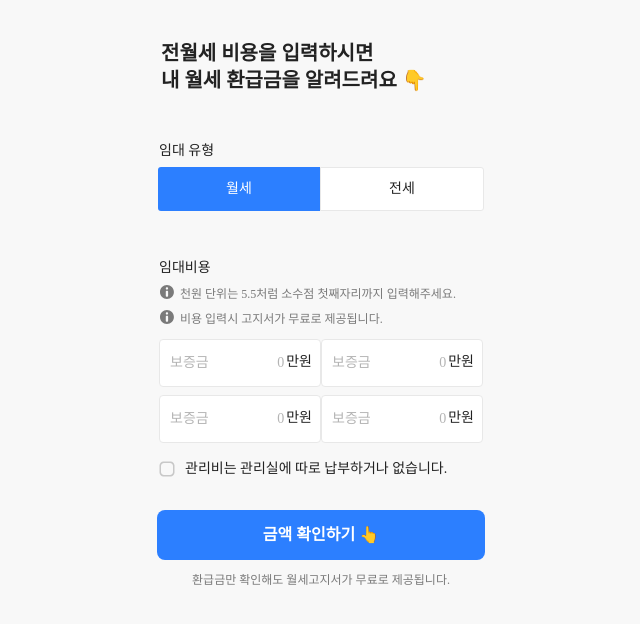
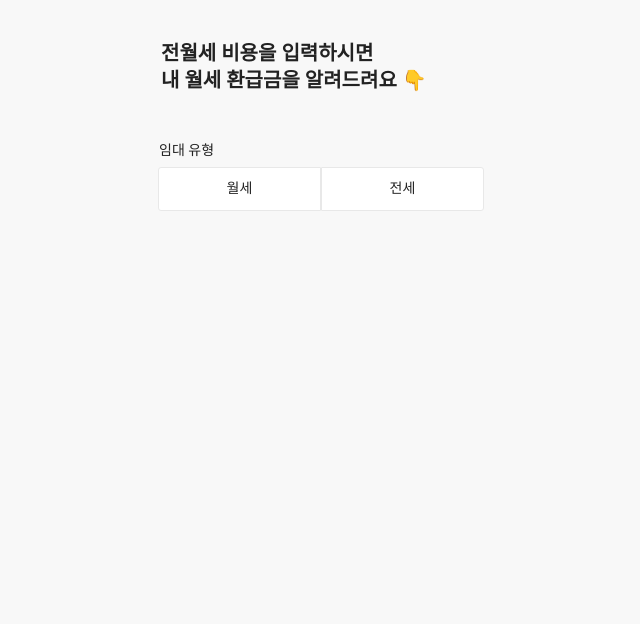
Before and after one commit to sdf5771/zaritalk-clone-fe, a React (Create React App) app: page / in a window 1280 px wide. Shown: the top 624 px of the page, without its empty margins (319-959 px from the left). Built offline with nearby package versions, Linux system fonts and the light colour scheme.

Commit message:
feat. ToggleBtn, TextInputBox add function

```diff
--- a/src/components/public/text-input-box/TextInputBoxContainer.tsx
+++ b/src/components/public/text-input-box/TextInputBoxContainer.tsx
@@ -2,9 +2,10 @@ import React from 'react';
 import TextInputBoxPresenter from "./TextInputBoxPresenter";
 import {TextInputBoxContainerPropsType} from './type/TextInputBoxType'
 
-function TextInputBoxContainer({componentRef, textBoxTitle, textBoxSubTitle, inputPlaceholder, inputValue}: TextInputBoxContainerPropsType){
+function TextInputBoxContainer({componentRef, textBoxTitle, textBoxSubTitle, inputPlaceholder, inputValue, isActiveBox}: TextInputBoxContainerPropsType){
     return(
         <TextInputBoxPresenter
+            isActiveBox={isActiveBox}
             componentRef={componentRef}
             textBoxTitle={textBoxTitle}
             textBoxSubTitle={textBoxSubTitle}
--- a/src/components/public/text-input-box/TextInputBoxPresenter.module.css
+++ b/src/components/public/text-input-box/TextInputBoxPresenter.module.css
@@ -7,6 +7,10 @@
     background-color: #ffffff;
     border: 1px solid #E8E8E8;
     border-radius: 4px;
+    transition: background-color 0.2s ease;
+}
+.text_input_box_main.readonly{
+    background-color: #F2F2F2;
 }
 .text_input_box_title{
     margin-left: 10px;
@@ -28,6 +32,7 @@
     font-weight: 500;
     font-size: 14px;
     color: #222222;
+    background-color: transparent;
 }
 .text_input_box_input::placeholder{
     font-family: 'Apple SD Gothic Neo';
@@ -41,4 +46,8 @@
     font-weight: 500;
     font-size: 14px;
     color: #222222;
+    transition: color 0.2s ease;
 }
+.text_input_box_subtitle.readonly{
+    color: #B4B4B4;
+}
--- a/src/components/public/text-input-box/TextInputBoxPresenter.tsx
+++ b/src/components/public/text-input-box/TextInputBoxPresenter.tsx
@@ -2,13 +2,13 @@ import React, {RefObject} from 'react';
 import {TextInputBoxPresenterPropsType} from './type/TextInputBoxType'
 import styles from './TextInputBoxPresenter.module.css';
 
-function TextInputBoxPresenter({componentRef, textBoxTitle, textBoxSubTitle, inputPlaceholder, inputValue}: TextInputBoxPresenterPropsType){
+function TextInputBoxPresenter({componentRef, textBoxTitle, textBoxSubTitle, inputPlaceholder, inputValue, isActiveBox}: TextInputBoxPresenterPropsType){
     return(
-        <div ref={componentRef} className={styles.text_input_box_main}>
+        <div ref={componentRef} className={`${styles.text_input_box_main} ${isActiveBox ? styles.readonly : ''}`}>
             <span className={styles.text_input_box_title}>{textBoxTitle}</span>
             <div className={styles.text_input_container}>
-                <input className={styles.text_input_box_input} placeholder={inputPlaceholder} value={inputValue}/>
-                <span className={styles.text_input_box_subtitle}>{textBoxSubTitle}</span>
+                <input className={styles.text_input_box_input} placeholder={inputPlaceholder} value={inputValue} readOnly={isActiveBox ? true : false}/>
+                <span className={`${styles.text_input_box_subtitle} ${isActiveBox ? styles.readonly : ''}`}>{textBoxSubTitle}</span>
             </div>
         </div>
     )
--- a/src/components/public/text-input-box/type/TextInputBoxType.ts
+++ b/src/components/public/text-input-box/type/TextInputBoxType.ts
@@ -1,6 +1,7 @@
 import {MutableRefObject} from "react";
 
 export type TextInputBoxPresenterPropsType = {
+    isActiveBox?: boolean | undefined,
     componentRef: null,
     textBoxTitle: string,
     textBoxSubTitle: string,
@@ -9,6 +10,7 @@ export type TextInputBoxPresenterPropsType = {
 }
 
 export type TextInputBoxContainerPropsType = {
+    isActiveBox?: boolean | undefined,
     componentRef: null,
     textBoxTitle: string,
     textBoxSubTitle: string,
--- a/src/components/refund/toggle-btn/ToggleBtnContainer.tsx
+++ b/src/components/refund/toggle-btn/ToggleBtnContainer.tsx
@@ -1,15 +1,15 @@
-import React, {useState, useRef} from 'react';
+import React, {useState} from 'react';
 import {useDispatch} from 'react-redux';
 import ToggleBtnPresenter from './ToggleBtnPresenter';
 
 function ToggleBtnContainer(){
-    const [isActive, setIsActive] = useState(false);
-    const monthlyRentRef = useRef(null);
-    const bigDepositRef = useRef(null);
+    const [activeToggle, setActiveToggle] = useState('');
     const rentalTypeToggleClickDispatch = useDispatch();
 
     const toggleBtnOnClickHandler = (event: React.MouseEvent) => {
         const activeTargetId = event.currentTarget.id;
+
+        setActiveToggle(activeTargetId);
 
         if(activeTargetId === 'monthlyRent'){
             rentalTypeToggleClickDispatch({type: 'rentalTypeToggleClick', menuName: 'monthlyRent'})
@@ -19,7 +19,7 @@ function ToggleBtnContainer(){
     }
 
     return(
-        <ToggleBtnPresenter onClickHandler={toggleBtnOnClickHandler} isActive={isActive} />
+        <ToggleBtnPresenter onClickHandler={toggleBtnOnClickHandler} activeToggle={activeToggle} />
     );
 }
 
--- a/src/components/refund/toggle-btn/ToggleBtnPresenter.tsx
+++ b/src/components/refund/toggle-btn/ToggleBtnPresenter.tsx
@@ -3,16 +3,16 @@ import styles from './ToggleBtnPresenter.module.css';
 
 type ToggleBtnPresenterPropsType = {
     onClickHandler: ReactEventHandler,
-    isActive: boolean,
+    activeToggle: string,
 }
 
-function ToggleBtnPresenter({ onClickHandler, isActive}:ToggleBtnPresenterPropsType){
+function ToggleBtnPresenter({ onClickHandler, activeToggle}:ToggleBtnPresenterPropsType){
     return(
         <div className={styles.toggle_btn_main}>
-            <div id="monthlyRent" onClick={onClickHandler} className={styles.active}>
+            <div id="monthlyRent" onClick={onClickHandler} className={`${activeToggle === 'monthlyRent' ? styles.active : ''}`}>
                 <span>월세</span>
             </div>
-            <div id="bigDeposit" onClick={onClickHandler}>
+            <div id="bigDeposit" onClick={onClickHandler} className={`${activeToggle === 'bigDeposit' ? styles.active : ''}`}>
                 <span>전세</span>
             </div>
         </div>
--- a/src/routes/refund/RefundView.module.css
+++ b/src/routes/refund/RefundView.module.css
@@ -94,13 +94,20 @@
     display: flex;
     align-items: center;
     gap: 10px;
+    cursor: pointer;
 }
 .check_box_container > span{
+    margin-top: 2px;
     font-family: 'Apple SD Gothic Neo';
     font-weight: 400;
     font-size: 14px;
     line-height: 18px;
     color: #222222;
+    transition: color 0.2s ease;
+}
+.check_box_container > span.active{
+    color: #2C7FFF;
+    font-weight: 700;
 }
 .refund_view_explain_container{
     margin-top: 11px;
--- a/src/routes/refund/RefundView.tsx
+++ b/src/routes/refund/RefundView.tsx
@@ -1,4 +1,4 @@
-import React from 'react';
+import React, {useState} from 'react';
 import styles from 'routes/refund/RefundView.module.css'
 import ToggleBtnContainer from "components/refund/toggle-btn/ToggleBtnContainer";
 import {ReactComponent as AlertLogo} from 'assets/images/refund/alert_logo.svg';
@@ -6,8 +6,17 @@ import BlueTypeBtn from "components/public/blue-type-btn/BlueTypeBtn";
 import TextInputBoxContainer from "components/public/text-input-box/TextInputBoxContainer";
 import {ReactComponent as CheckBoxDefault} from 'assets/images/refund/check_box_default.svg'
 import {ReactComponent as CheckBoxActive} from 'assets/images/refund/check_box_active.svg'
+import {RootState} from "reducers/reducers";
+import {useSelector} from 'react-redux';
 
 function RefundView(){
+    const rentalTypeToggleClickSelector = useSelector((state: RootState) => state.rentalTypeToggleClickReducer)
+
+    const [isCheck, setIsCheck] = useState(false);
+
+    const checkBoxOnClickHandler = (event: React.MouseEvent) => {
+        setIsCheck(!isCheck);
+    }
 
     return(
         <div className={styles.refund_view_main}>
@@ -19,7 +28,7 @@ function RefundView(){
                     <span>임대 유형</span>
                     <ToggleBtnContainer />
                 </div>
-                <div className={styles.refund_view_body}>
+                {rentalTypeToggleClickSelector['activeMenu'] !== '' ? <div className={styles.refund_view_body}>
                     <div className={styles.refund_view_description_container}>
                         <span className={styles.description_title}>임대비용</span>
                         <div>
@@ -46,6 +55,7 @@ function RefundView(){
                         </div>
                         <div>
                             <TextInputBoxContainer
+                                isActiveBox={isCheck}
                                 componentRef={null}
                                 textBoxTitle='보증금'
                                 textBoxSubTitle='만원'
@@ -60,9 +70,9 @@ function RefundView(){
                                 inputValue=''
                             />
                         </div>
-                        <div className={styles.check_box_container}>
-                            <CheckBoxDefault />
-                            <span>관리비는 관리실에 따로 납부하거나 없습니다.</span>
+                        <div onClick={checkBoxOnClickHandler} className={styles.check_box_container}>
+                            {isCheck ? <CheckBoxActive /> : <CheckBoxDefault />}
+                            <span className={`${isCheck ? styles.active : ''}`}>관리비는 관리실에 따로 납부하거나 없습니다.</span>
                         </div>
                     </div>
                     <div className={styles.refund_view_btn_container}>
@@ -71,7 +81,7 @@ function RefundView(){
                     <div className={styles.refund_view_explain_container}>
                         <span>환급금만 확인해도 월세고지서가 무료로 제공됩니다.</span>
                     </div>
-                </div>
+                </div> : null}
             </div>
         </div>
     );
```
